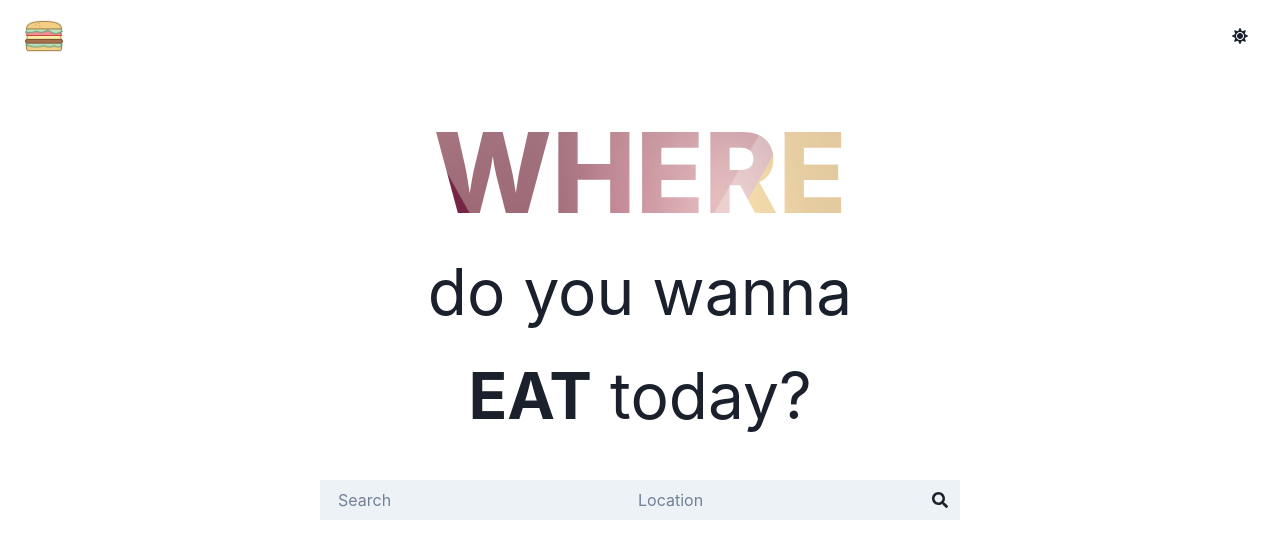
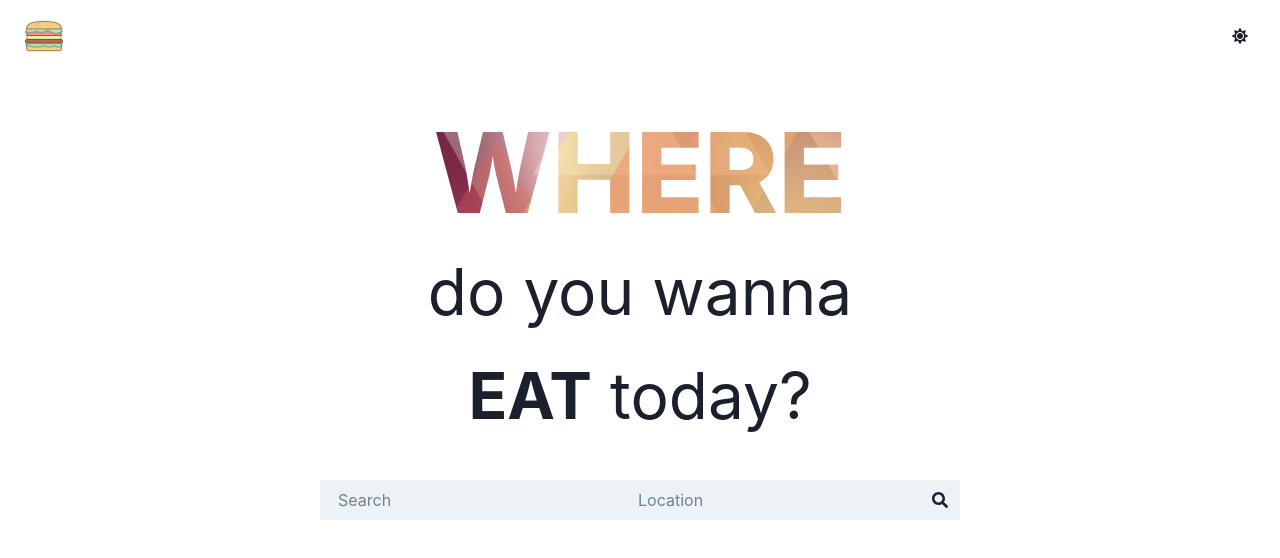
Before and after one commit to shoaibiqbal0/react-resturant-search, a React (Create React App) app: page / in a window 1280 px wide. Shown: the top 558 px of the page. Built offline with nearby package versions, Linux system fonts and the light colour scheme; no server answers.

Commit message:
Added some styling

```diff
--- a/src/components/MainText.jsx
+++ b/src/components/MainText.jsx
@@ -9,6 +9,7 @@ const MainText = () => {
     <VStack py="1em">
       <Text
         bgImage={textBg}
+        bgSize="cover"
         bgClip="text"
         fontSize={["4.5em", "6em", "7em"]}
         fontWeight="extrabold"
```
